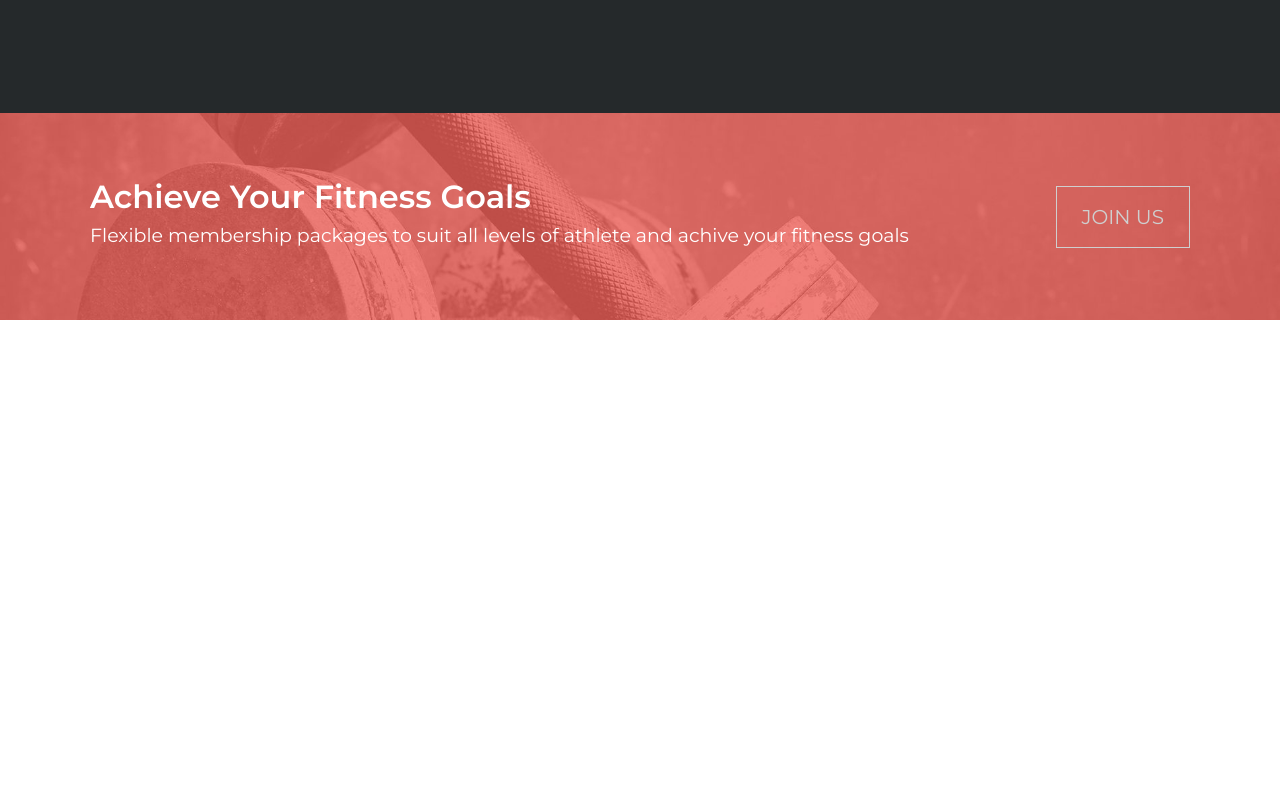
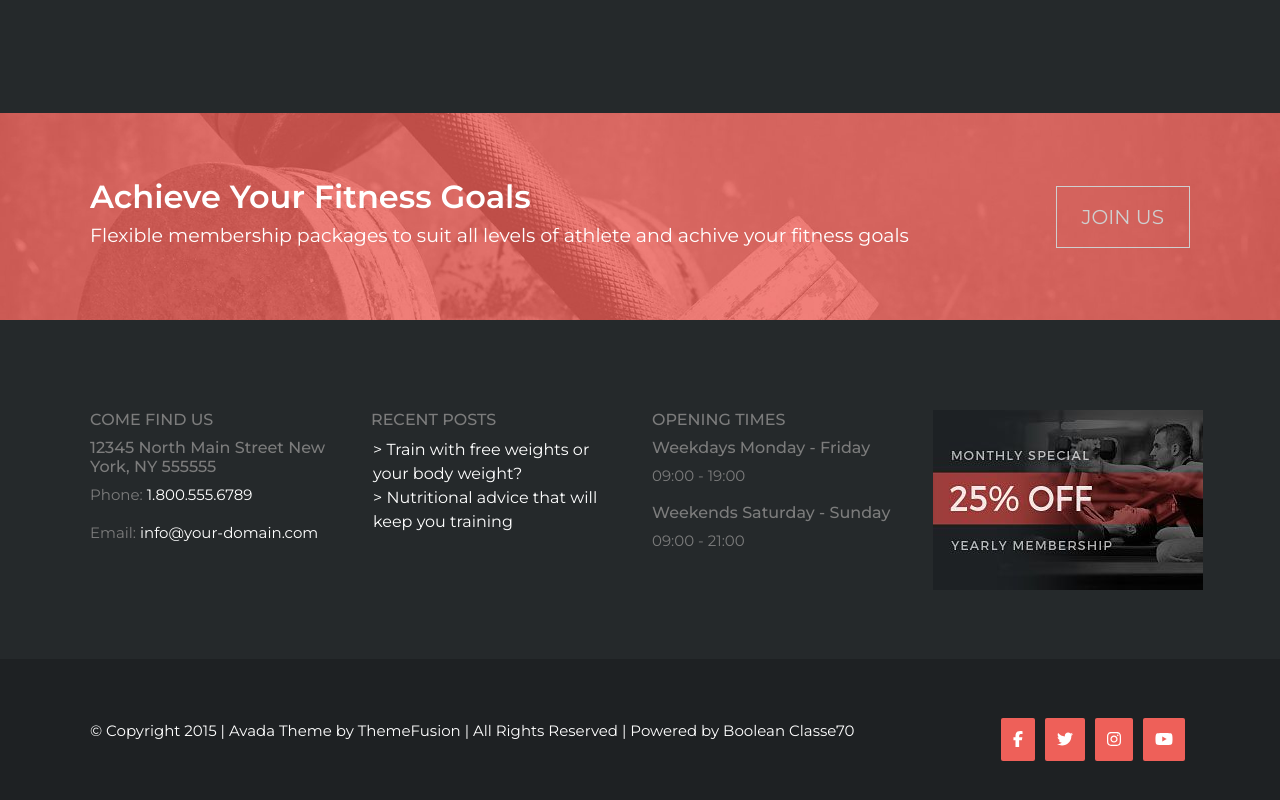
Before and after one commit to Lucaponz91/proj-html-vuejs, a Vue app: page / in a window 1280 px wide. Shown: the part 7639-8439 px from the top of the page. Before the commit the page ends 7959 px from the top, so only its background shows below. Built offline with nearby package versions, Linux system fonts and the light colour scheme.

Commit message:
esercizio base finito

```diff
--- a/src/components/FooterComponent.vue
+++ b/src/components/FooterComponent.vue
@@ -1,15 +1,144 @@
 <template>
   <div class="footer_container">
-
+    <div class="footer_top">
+      <div class="card_container row justify-content-between">
+        <div
+          class="card_footer col-3 d-flex flex-column align-items-start find_us"
+        >
+          <h5>COME FIND US</h5>
+          <h5>12345 North Main Street New York, NY 555555</h5>
+          <p>
+            Phone: <a href=""><span>1.800.555.6789</span></a>
+          </p>
+          <p>
+            Email: <a href=""><span>info@your-domain.com</span></a>
+          </p>
+        </div>
+        <div
+          class="
+            card_footer
+            col-3
+            d-flex
+            flex-column
+            align-items-start
+            recent_posts
+          "
+        >
+          <h5>RECENT POSTS</h5>
+          <ul>
+            <li>
+              <a href="">> Train with free weights or your body weight?</a>
+            </li>
+            <li>
+              <a href="">> Nutritional advice that will keep you training</a>
+            </li>
+          </ul>
+        </div>
+        <div
+          class="
+            card_footer
+            col-3
+            d-flex
+            flex-column
+            align-items-start
+            recent_posts
+          "
+        >
+          <h5>OPENING TIMES</h5>
+          <h5>Weekdays Monday - Friday</h5>
+          <p>09:00 - 19:00</p>
+          <h5>Weekends Saturday - Sunday</h5>
+          <p>09:00 - 21:00</p>
+        </div>
+        <div
+          class="card_footer col-3 d-flex flex-column align-items-start find_us"
+        >
+          <img src="../assets/images/gym_ad-compressor.jpg" alt="ad" />
+        </div>
+      </div>
+    </div>
+    <div
+      class="footer_footer d-flex justify-content-between align-items-center"
+    >
+      <p>
+        © Copyright 2015 | Avada Theme by ThemeFusion | All Rights Reserved |
+        Powered by <a href="">Boolean Classe70</a>
+      </p>
+      <div class="icon_container">
+        <a href=""><font-awesome-icon icon="fa-brands fa-facebook-f" /></a>
+        <a href=""><font-awesome-icon icon="fa-brands fa-twitter" /></a>
+        <a href=""><font-awesome-icon icon="fa-brands fa-instagram" /></a>
+        <a href=""><font-awesome-icon icon="fa-brands fa-youtube" /></a>
+      </div>
+    </div>
   </div>
 </template>
 
 <script>
-export default {
-
-}
+export default {};
 </script>
 
 <style lang="scss" scoped>
+.footer_container {
+  background: linear-gradient(180deg, #25292b 70%, #1e2123 30%);
+  padding: 90px 0px;
+  padding-bottom: 45px;
+}
+.footer_top {
+  width: 1100px;
+  margin: auto;
+  color: rgb(124, 124, 124);
+  img{
+    transition: transform .5s ease;
+  }
+  img:hover{
+    transform: scale(1.1);
 
+  }
+
+}
+ul {
+  list-style: none;
+}
+h5 {
+  font-size: 1em;
+  text-align: start;
+}
+p {
+  font-size: 15px;
+}
+.recent_posts {
+  li {
+    margin-left: -30px;
+  }
+}
+.recent_posts,
+.find_us {
+  text-align: start;
+  a {
+    text-decoration: none;
+    color: white;
+  }
+}
+.footer_footer {
+  width: 1100px;
+  margin: auto;
+  padding-top: 130px;
+  p {
+    color: white;
+  }
+  a {
+    text-decoration: none;
+    color: white;
+  }
+}
+.icon_container{
+  font-size: 16px;
+  a{
+    padding: 12px;
+    background-color: #ee6059;
+    margin-inline: 5px;
+    border-radius: 2px;
+  }
+}
 </style>
```
